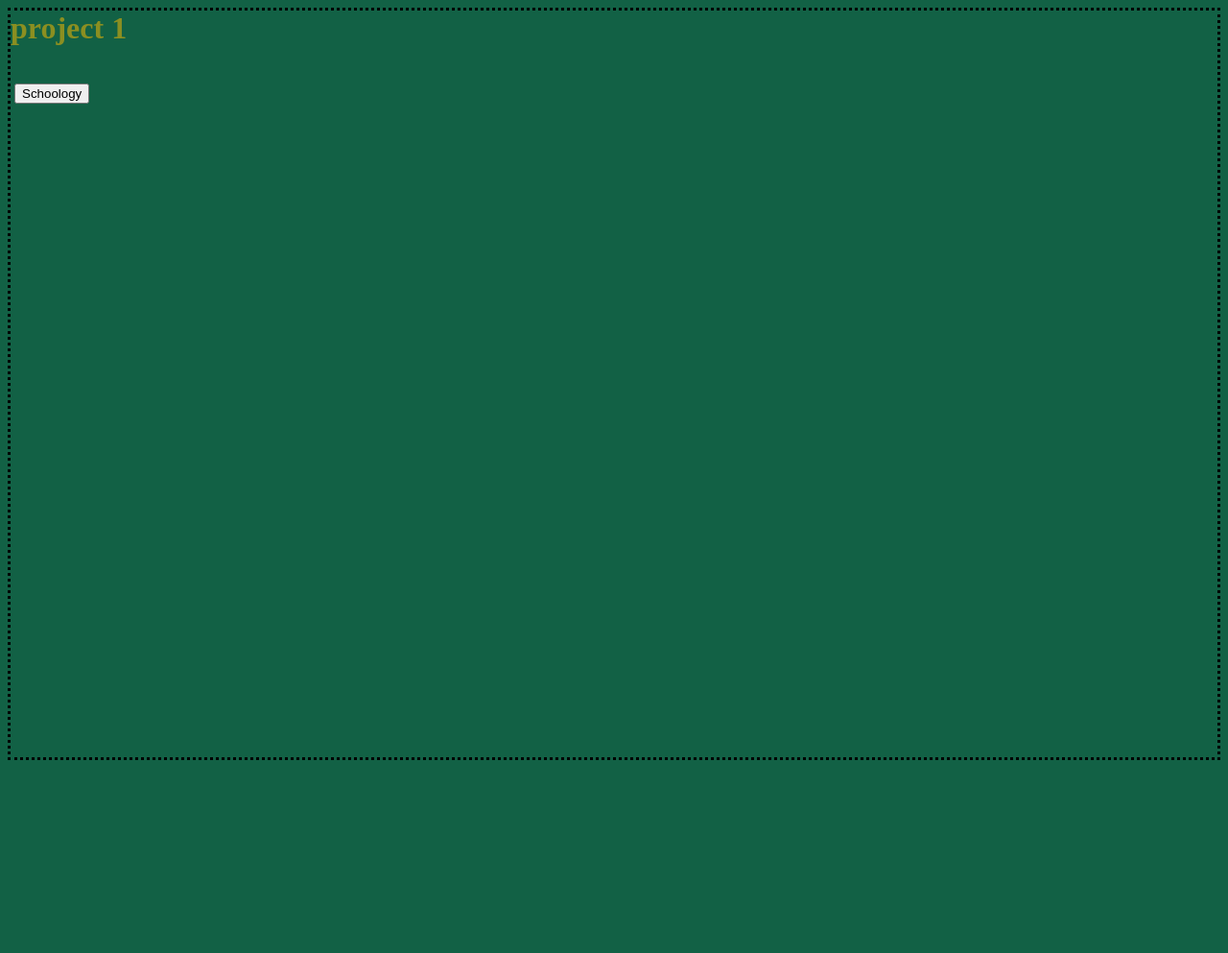
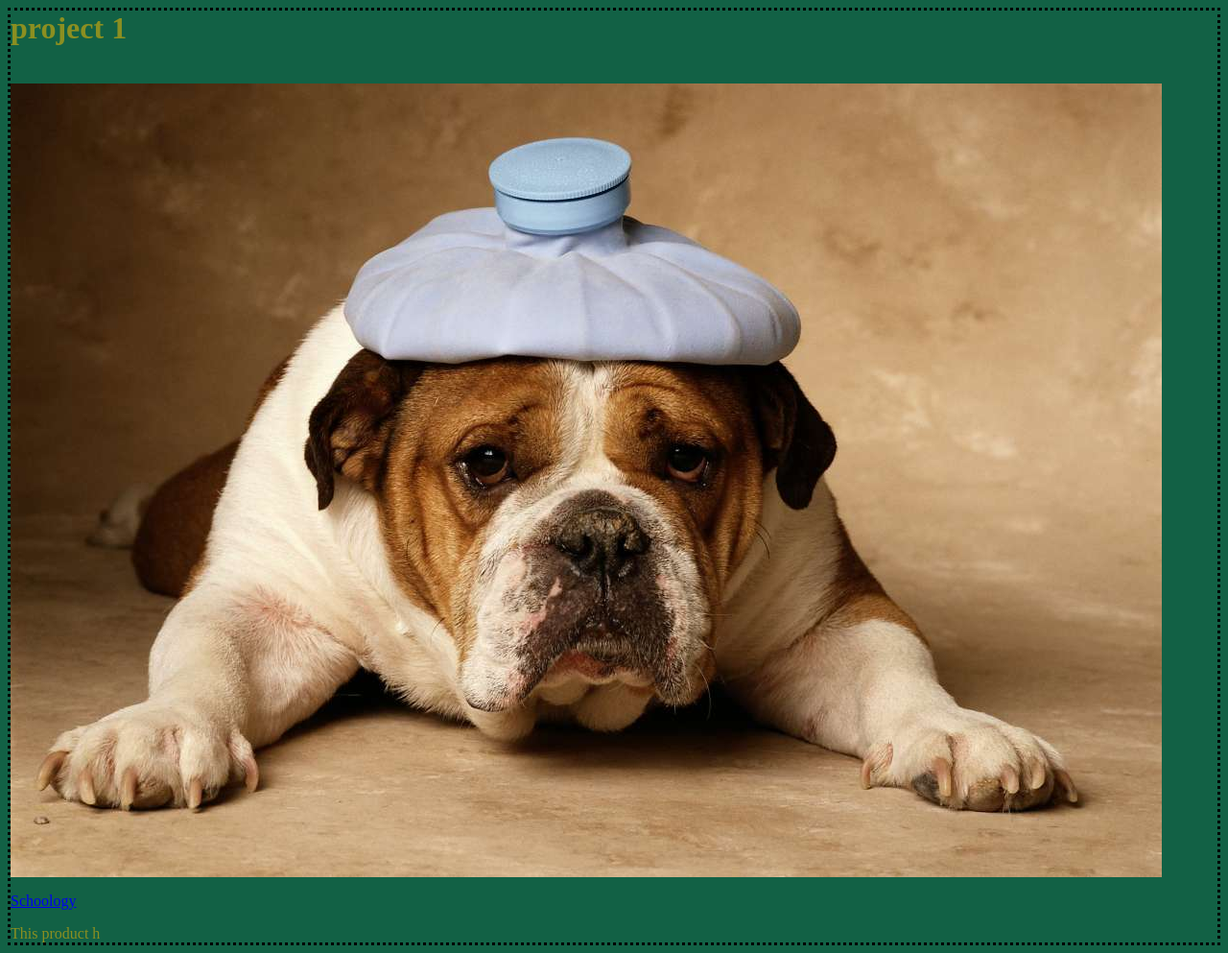
Before and after one commit to Sparks5/Emotional-appeal, a plain HTML site: page index.html in a window 1280 px wide. Shown: the whole page at 96% size. Before the commit the page ends 800 px from the top, so only its background shows below. Drawn offline with Linux system fonts and the light colour scheme.

Commit message:
Update index.html

```diff
--- a/index.html
+++ b/index.html
@@ -4,13 +4,13 @@
     <title>project 1 </title>
   </head>
   <style>
-    body{color:#8b8f21;margin-left 20%; margin-right 20%; border: dotted black; background-color:#126145
+    body{color:#8b8f21;margin-left 20%; margin-right 20%; border: dotted black; background-color:#126145;font-family arial;font-size 20;
   </style>
-  <img src
+  <img src="images/1200x0.jpg">
        <a href="https://monongalia.schoology.com/home">
-  <button>Schoology</button>
+  <p>Schoology</p>
   </a>
   <body>
-    <p></p>
+    <p>This product h</p>
   </body>
     </html>
```
